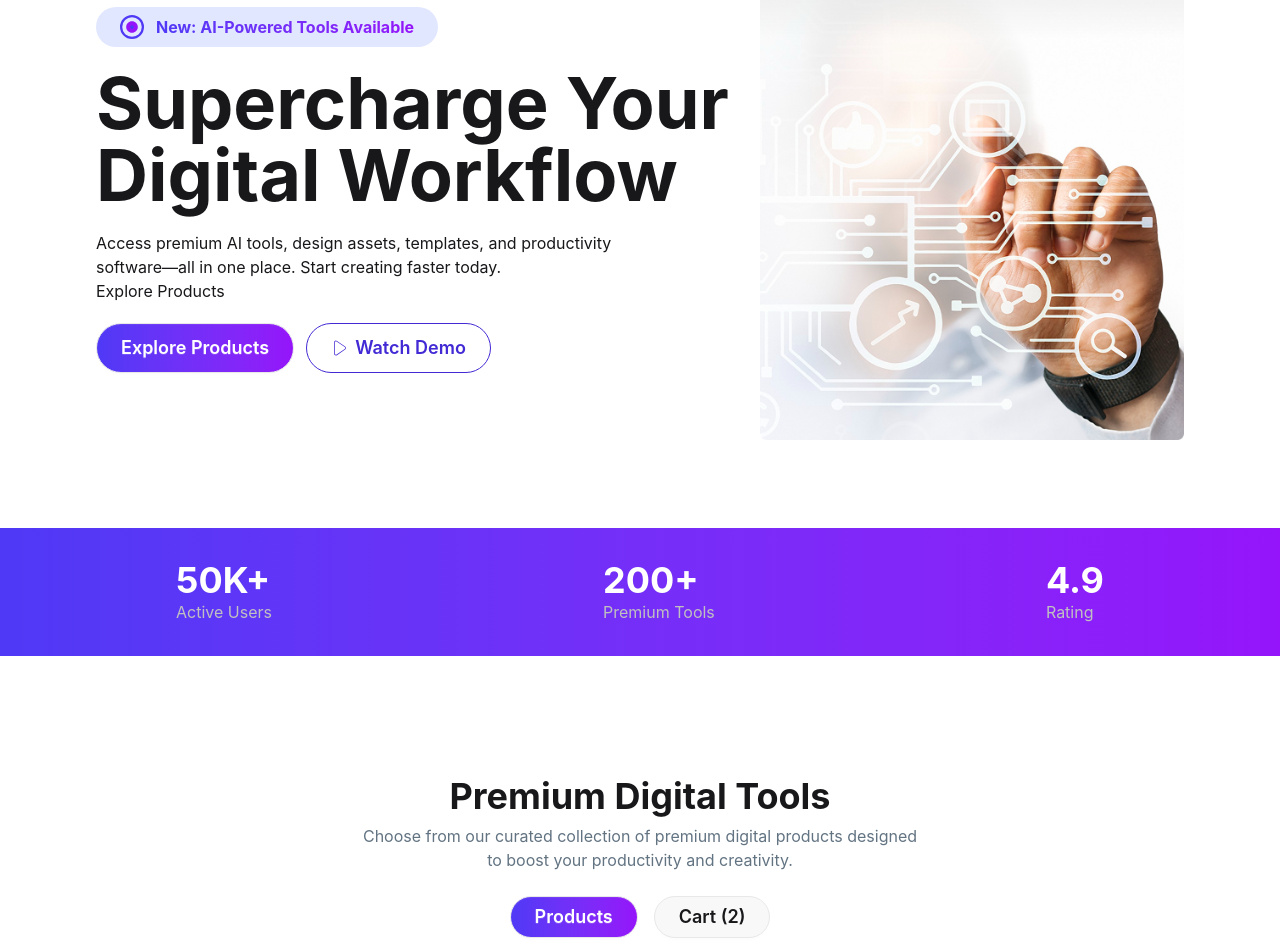
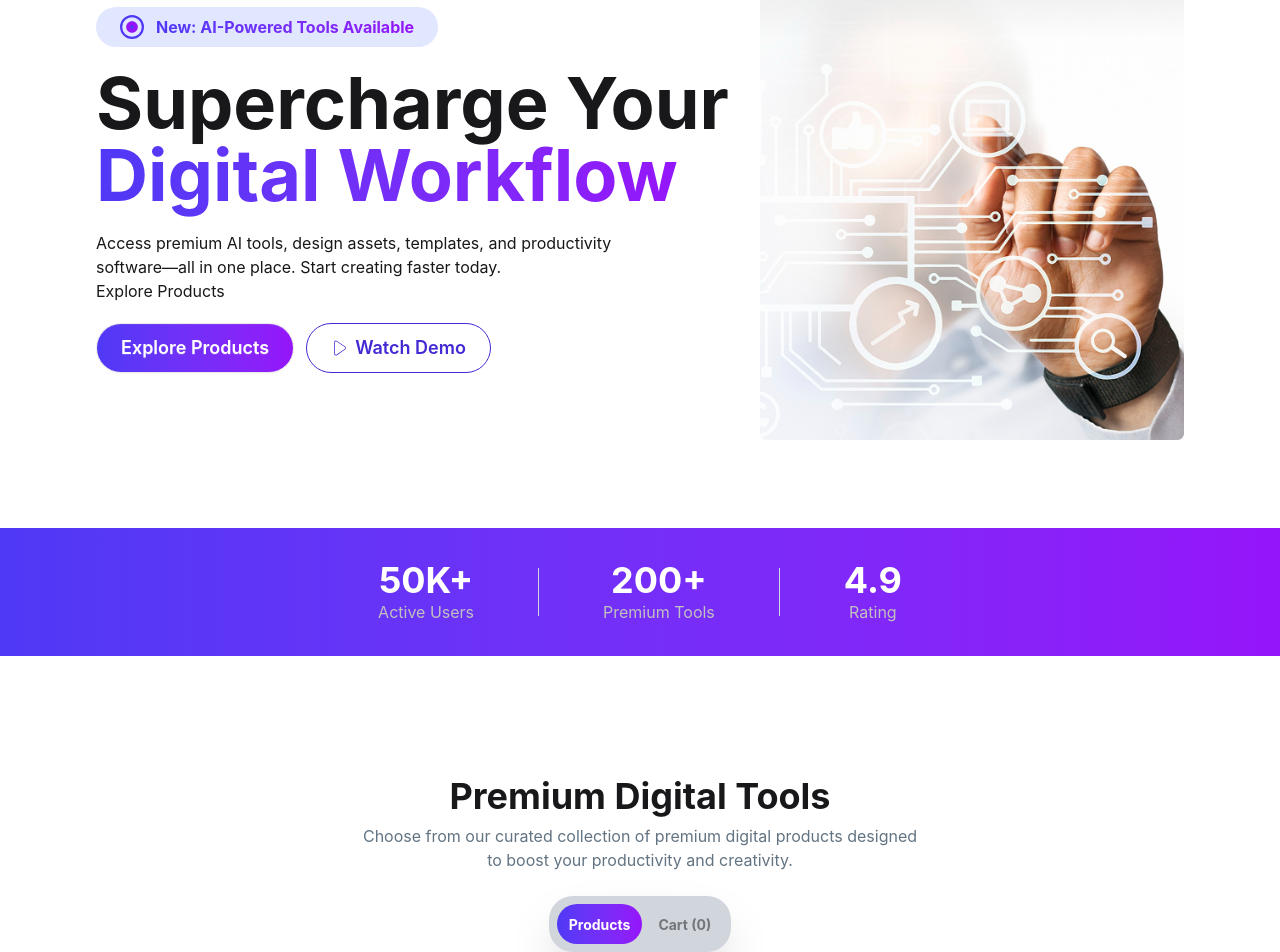
Before and after one commit to mmahmud28/Assignment-6, a React (Vite) app: page / in a window 1280 px wide. Shown: the part 220-1172 px from the top of the page. Built offline with nearby package versions, Linux system fonts and the light colour scheme.

Commit message:
All Function add Card Add, Card Remove, Card Filter

```diff
--- a/src/App.jsx
+++ b/src/App.jsx
@@ -1,3 +1,4 @@
+import { useState } from 'react'
 import './App.css'
 import Banner from './components/Banner'
 import FooterButton from './components/FooterButton'
@@ -14,14 +15,16 @@ const getData  = async () =>{
 
 const modelData = getData();
 
+
+
 function App() {
-
+const [cardCount, setCardCount] = useState(0);
   return (
    <div>
-    <Navbar/>
+    <Navbar cardCount={cardCount}/>
     <Banner/>
     <Rating/>
-    <MainSection modelData={modelData}/>
+    <MainSection setCardCount={setCardCount} modelData={modelData} />
     <Steps/>
     <PrichingCart/>
     <FooterButton/>
--- a/src/components/Banner.jsx
+++ b/src/components/Banner.jsx
@@ -20,7 +20,9 @@ const Banner = () => {
                     </li>
                 </ul>
 
-                <h1 className="text-7xl font-bold">Supercharge Your <br /> Digital Workflow</h1>
+                <h1 className="text-7xl font-bold">Supercharge Your <br /> <span className="bg-gradient-to-r from-[#4F39F6] to-[#9514FA] bg-clip-text text-transparent">
+                    Digital Workflow
+                </span></h1>
                 <p>Access premium AI tools, design assets, templates, and productivity <br />
                     software—all in one place. Start creating faster today. <br />
                     Explore Products
--- /dev/null
+++ b/src/components/CardItem.jsx
@@ -0,0 +1,53 @@
+import React from 'react';
+import { IoMdCloseCircle } from 'react-icons/io';
+
+const CardItem = ({ cardAdd, setCard }) => {
+
+    const totalPrice = cardAdd.reduce((sum, item) => sum + item.price, 0);
+    console.log(totalPrice);
+
+    const removeCard = (id) => {
+        const updatedCart = cardAdd.filter((itemcard) => itemcard.id !== id);
+        setCard(updatedCart);
+    };
+
+
+
+    return (
+        <div className='car border bg-gray-100 border-gray-400 shadow-4xl p-20 space-y-5 container mx-auto rounded-xl'>
+            <h1 className='mb-15 font-black text-4xl'>Your Cart</h1>
+            {
+                Array.isArray(cardAdd) ? (
+                    cardAdd.map((data, key) => (
+                        <div key={key} className=''>
+                            <div className='card shadow-sm p-4 bg-base-100 '>
+                                <div className='flex justify-between items-center'>
+                                    <div className='flex gap-4 items-center'>
+                                        <div className='w-15 h-15 card rounded-full bg-red-100 p-3'>
+                                            <img src={data.icon} alt="" />
+                                        </div>
+                                        <div className='items-center justify-center'>
+                                            <h1 className='text-2xl font-semibold'>{data.name}</h1>
+                                            <p className='text-xl font-semibold text-emerald-900'>$ {data.price}</p>
+                                        </div>
+                                    </div>
+                                    <IoMdCloseCircle onClick={() => removeCard(data.id)} className='w-8 h-8 text-red-500' />
+
+                                </div>
+                            </div>
+                        </div>
+                    ))
+                ) : (
+                    <p>Not an array</p>
+                )
+            }
+            <div className='flex justify-between px-10'>
+                <h1 className='font-semibold'>Total:</h1>
+                <p className='text-xl font-bold'>$ {totalPrice}</p>
+            </div>
+            <button className='btn btn-primary w-full text-xl p-3'>Proceed to Checkout</button>
+        </div>
+    );
+};
+
+export default CardItem;
--- a/src/components/Mainsection.jsx
+++ b/src/components/Mainsection.jsx
@@ -1,10 +1,22 @@
+import { useEffect, useState } from 'react';
 import Cart from '../ui/cart';
+import CardItem from './CardItem';
 
-const MainSection = ({modelData}) => {
+const MainSection = ({ modelData,setCardCount }) => {
+    const [activeTab, setActiveTab] = useState("products");
+    const [cardAdd, setCard] = useState([]);
+
+    let itemCount = cardAdd.length || 0;
+
+    useEffect(() => {
+        setCardCount(itemCount);
+    }, [cardAdd]);
+
+
 
     return (
         <div>
-            <div className="flex flex-col items-center justify-center text-center py-[120px]">
+            <div className="flex flex-col items-center justify-center text-center py-30">
                 <div>
                     <h3 className="text-4xl font-bold">Premium Digital Tools</h3>
                     <p className="mt-2 text-[#627382]">
@@ -13,16 +25,25 @@ const MainSection = ({modelData}) => {
                     </p>
                 </div>
                 <div className="mt-6 flex gap-4">
-                    <a className="btn bg-linear-to-r from-[#4F39F6] to-[#9514FA] text-white rounded-4xl px-6 py-5 text-lg">
-                        Products
-                    </a>
-                    <a className="btn rounded-4xl px-6 py-5 text-lg">
-                        Cart (2)
-                    </a>
+                    <div role="tablist" className="tabs tabs-box gap-1 p-2 shadow-2xl bg-gray-300 rounded-3xl">
+                        <a role="tab" onClick={() => setActiveTab("products")}
+                            className={`tab rounded-4xl font-bold ${activeTab === "products"
+                                ? "bg-linear-to-r from-[#4F39F6] to-[#9514FA] text-white"
+                                : ""
+                                }`}>Products</a>
+
+                        <a role="tab" onClick={() => setActiveTab("cart")}
+                            className={`tab rounded-4xl font-bold ${activeTab === "cart"
+                                ? "bg-linear-to-r from-[#4F39F6] to-[#9514FA] text-white"
+                                : ""
+                                }`}>Cart ({itemCount})</a>
+                    </div>
                 </div>
             </div>
             <div>
-                <Cart modelData={modelData}/>
+                {activeTab === "products" && <Cart modelData={modelData} cardAdd={cardAdd} setCard={setCard} />}
+                {activeTab === "cart" && <CardItem modelData={modelData} cardAdd={cardAdd} setCard={setCard} />}
+
             </div>
         </div>
     );
--- a/src/components/ModelCard.jsx
+++ b/src/components/ModelCard.jsx
@@ -1,11 +1,17 @@
-import React, { useState } from 'react';
 import { IoMdCheckmark } from 'react-icons/io';
 
-const ModelCard = ({myData}) => {
-    const [isbuy, setIsBuy] = useState(false);
+const ModelCard = ({myData, cardAdd, setCard}) => {
+    const isBuy = cardAdd.some(item => item.id === myData.id);
 
     const handleBuyButton = () =>{
-        setIsBuy(view => !view)
+        setCard(preData=>{
+            const alRadyExists = preData.find(item=> item.id===myData.id);
+
+            if(alRadyExists) return preData;
+
+            return [...preData, myData]
+
+        })
     }
     return (
         <div>
@@ -26,9 +32,9 @@ const ModelCard = ({myData}) => {
                 <h3 className="text-2xl font-bold">${myData.price}<span className="font-normal text-xl text-[#627382]">/{myData.period}</span></h3>
 
                 <ul className="space-y-2">
-                    {myData.features.map((features) => {
+                    {myData.features.map((features,key) => {
                         return (
-                            <li className="flex items-center gap-2">
+                            <li key={key} className="flex items-center gap-2">
                                 <span>
                                     <IoMdCheckmark className="text-green-500 text-2xl" />
                                 </span> {features}
@@ -36,7 +42,7 @@ const ModelCard = ({myData}) => {
                         )
                     })}
                 </ul>
-                <button onClick={handleBuyButton} className="btn bg-linear-to-r from-[#4F39F6] to-[#9514FA] rounded-full text-white text-xl px-10 py-6">{isbuy ? "Alrady Buy" : "Buy Now"}</button>
+                <button onClick={handleBuyButton} className="btn bg-linear-to-r from-[#4F39F6] to-[#9514FA] rounded-full text-white text-xl px-10 py-6"> {isBuy ? "Already Buy" : "Buy Now"}</button>
 
 
             </div>
--- a/src/components/Navbar.jsx
+++ b/src/components/Navbar.jsx
@@ -1,6 +1,6 @@
 import { IoCartOutline } from "react-icons/io5";
 
-const Navbar = () => {
+const Navbar = ({ cardCount }) => {
     return (
         <div>
             <div className="navbar bg-base-100 shadow-sm">
@@ -22,7 +22,15 @@ const Navbar = () => {
                     </div>
 
                     <div className="navbar-end flex gap-4">
-                        <IoCartOutline className="w-7 h-7" />
+                        <div className="relative">
+                            <IoCartOutline className="w-7 h-7" />
+
+                            {cardCount !== 0 && (
+                                <span className="absolute -top-3 -right-2 font-semibold text-2xs bg-red-500 text-white w-5 h-5 flex items-center justify-center rounded-full">
+                                    {cardCount}
+                                </span>
+                            )}
+                        </div>
                         <p className="text-xl font-semibold">Login</p>
                         <a className="btn bg-linear-to-r from-[#4F39F6] to-[#9514FA] text-white rounded-4xl px-6 py-5 text-lg">Get Started</a>
                     </div>
--- a/src/components/PrichingCart.jsx
+++ b/src/components/PrichingCart.jsx
@@ -1,6 +1,7 @@
 import React from 'react';
 import PricgindCardDesign from '../ui/PriceingCardDesign';
 import PricgindCardDesign2 from '../ui/PriceingCardDesign2';
+import PrichingCardDesign3 from '../ui/PrichingCardDesign3';
 
 const PrichingCart = () => {
     return (
@@ -17,6 +18,9 @@ const PrichingCart = () => {
                 <div>
                     <PricgindCardDesign2 />
                 </div>
+                <div>
+                    <PrichingCardDesign3 />
+                </div>
             </div>
         </div>
     );
--- a/src/components/Rating.jsx
+++ b/src/components/Rating.jsx
@@ -1,29 +1,30 @@
 const Rating = () => {
     return (
         <div className='w-full bg-linear-to-r from-[#4F39F6] to-[#9514FA]'>
-            <div className="px-12 lg:px-24 flex justify-between items-center py-8">
-                <div className="px-20">
+
+            <div className="max-w-6xl mx-auto px-12 py-8 flex justify-center items-center gap-16 text-center">
+
+                <div>
                     <h2 className="text-4xl text-white font-bold">50K+</h2>
                     <p className="text-[#c0c0c0]">Active Users</p>
                 </div>
 
-                 <div className="divider"></div>
+                <div className="h-12 w-px bg-gray-300"></div>
 
-
-                 <div className="px-20">
+                <div>
                     <h2 className="text-4xl text-white font-bold">200+</h2>
                     <p className="text-[#c0c0c0]">Premium Tools</p>
                 </div>
 
-                <div className="divider"></div>
+                <div className="h-12 w-px bg-gray-300"></div>
 
-                 <div className="px-20">
+                <div>
                     <h2 className="text-4xl text-white font-bold">4.9</h2>
                     <p className="text-[#c0c0c0]">Rating</p>
                 </div>
 
+            </div>
 
-            </div>
         </div>
     );
 };
--- a/src/ui/PriceingCardDesign.jsx
+++ b/src/ui/PriceingCardDesign.jsx
@@ -1,4 +1,5 @@
 import React from 'react';
+import { IoMdCheckmark } from 'react-icons/io';
 
 const PricgindCardDesign = () => {
     return (
@@ -10,12 +11,24 @@ const PricgindCardDesign = () => {
                 </div>
                 <div className='flex'><h1>$0</h1><p className='text-[#627382]'>/month</p></div>
                 <ul className='text-[#627382]'>
-                    <li>Access to 10 free tools</li>
-                    <li>Basic templates</li>
-                    <li>Community support</li>
-                    <li>1 project per month</li>
+                    <li className="flex items-center gap-2"><span>
+                        <IoMdCheckmark className="text-green-500 text-2xl" />
+                    </span>Access to 10 free tools</li>
+
+                    <li className="flex items-center gap-2"><span>
+                        <IoMdCheckmark className="text-green-500 text-2xl" />
+                    </span>Basic templates</li>
+
+                    <li className="flex items-center gap-2"><span>
+                        <IoMdCheckmark className="text-green-500 text-2xl" />
+                    </span>Community support</li>
+
+                    <li className="flex items-center gap-2"><span>
+                        <IoMdCheckmark className="text-green-500 text-2xl" />
+                    </span>1 project per month</li>
+
                 </ul>
-                <button className='btn btn-primary rounded-full w-full text-xl font-semibold'>Get Started Free</button>
+                <button className='btn btn-primary rounded-full w-full text-xl font-semibold mt-11'>Get Started Free</button>
             </div>
         </div>
     );
--- /dev/null
+++ b/src/ui/PrichingCardDesign3.jsx
@@ -0,0 +1,45 @@
+import React from 'react';
+import { IoMdCheckmark } from 'react-icons/io';
+
+const PrichingCardDesign3 = () => {
+    return (
+        <div className='card bg-base-100 w-96 shadow-sm p-5'>
+            <div className='space-y-5'>
+                <div>
+                    <h1 className='font-bold text-2xl'>Enterprise</h1>
+                    <p className='text-[#627382]'>For teams and businesses</p>
+                </div>
+                <div className='flex'><h1>$99</h1><p className='text-[#627382]'>/month</p></div>
+                <ul className='text-[#627382]'>
+                    <li className="flex items-center gap-2"><span>
+                        <IoMdCheckmark className="text-green-500 text-2xl" />
+                    </span>Everything in Pro</li>
+
+                    <li className="flex items-center gap-2"><span>
+                        <IoMdCheckmark className="text-green-500 text-2xl" />
+                    </span>Team collaboration</li>
+
+                    <li className="flex items-center gap-2"><span>
+                        <IoMdCheckmark className="text-green-500 text-2xl" />
+                    </span>Custom integrations</li>
+
+                    <li className="flex items-center gap-2"><span>
+                        <IoMdCheckmark className="text-green-500 text-2xl" />
+                    </span>Dedicated support</li>
+
+                    <li className="flex items-center gap-2"><span>
+                        <IoMdCheckmark className="text-green-500 text-2xl" />
+                    </span>SLA guarantee</li>
+
+                    <li className="flex items-center gap-2"><span>
+                        <IoMdCheckmark className="text-green-500 text-2xl" />
+                    </span>Custom branding</li>
+
+                </ul>
+                <button className='btn btn-primary rounded-full w-full text-xl font-semibold'>Get Started Free</button>
+            </div>
+        </div>
+    );
+};
+
+export default PrichingCardDesign3;
--- a/src/ui/cart.jsx
+++ b/src/ui/cart.jsx
@@ -1,18 +1,14 @@
 import { use } from "react";
 import ModelCard from "../components/ModelCard";
 
-const Cart = ({ modelData }) => {
+const Cart = ({ modelData, cardAdd, setCard }) => {
     const data = use(modelData);
     return (
         <div className="card shadow-2xl p-5 container mx-auto">
             <div className="grid grid-cols-3 gap-4 mx-auto">
-                {data.map(myData => {
-                    return (
-                        <div className="">
-                            <ModelCard myData={myData}/>
-                        </div>
-                    )
-                })}
+                {data.map((myData) => (
+                    <ModelCard key={myData.id} myData={myData} cardAdd={cardAdd} setCard={setCard}/>
+                ))}
             </div>
 
         </div>
```
